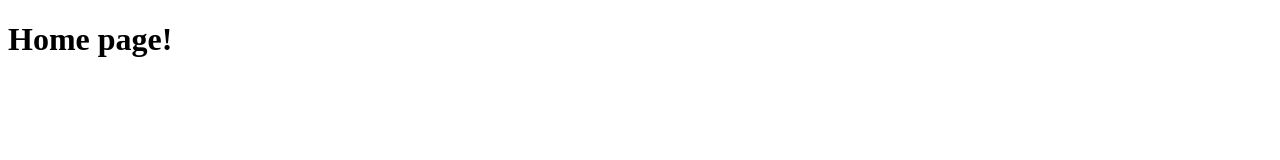
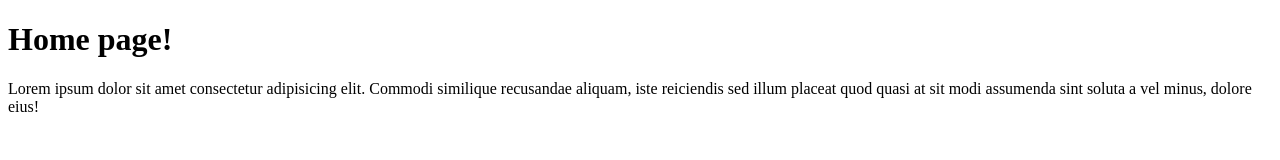
Before and after one commit to uwingabirejoselyne/Gym-Git-Exercise-Solutions, a plain HTML site: page home.html in a window 1280 px wide. Drawn offline with Linux system fonts and the light colour scheme.

Commit message:
Adding paragraph

```diff
--- a/home.html
+++ b/home.html
@@ -8,5 +8,6 @@
 </head>
 <body>
     <h1>Home page!</h1>
+    <p>Lorem ipsum dolor sit amet consectetur adipisicing elit. Commodi similique recusandae aliquam, iste reiciendis sed illum placeat quod quasi at sit modi assumenda sint soluta a vel minus, dolore eius!</p>
 </body>
 </html>
```
